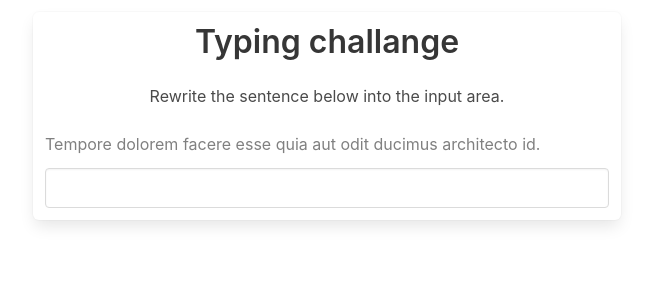
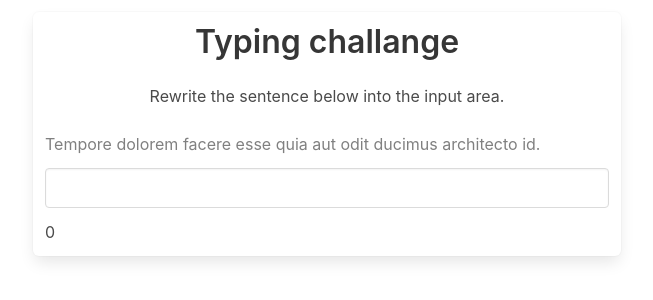
Before and after one commit to wporoslo/typing-challenge, an Angular app: page / in a window 1280 px wide. Shown: the top 300 px of the page, without its empty margins (313-966 px from the left). Built offline with nearby package versions, Linux system fonts and the light colour scheme.

Commit message:
fix timer on a new challenge

```diff
--- a/src/app/app.component.html
+++ b/src/app/app.component.html
@@ -31,6 +31,7 @@
           New challenge
         </button>
       </div>
+      <div>{{ timer }}</div>
     </div>
   </div>
 </div>
--- a/src/app/app.component.ts
+++ b/src/app/app.component.ts
@@ -49,6 +49,7 @@ export class AppComponent {
 
   getNewChallenge(): void {
     this.userInput = ''
+    this.timer = 0
     this.challenge = lorem.sentence()
   }
 }
```
